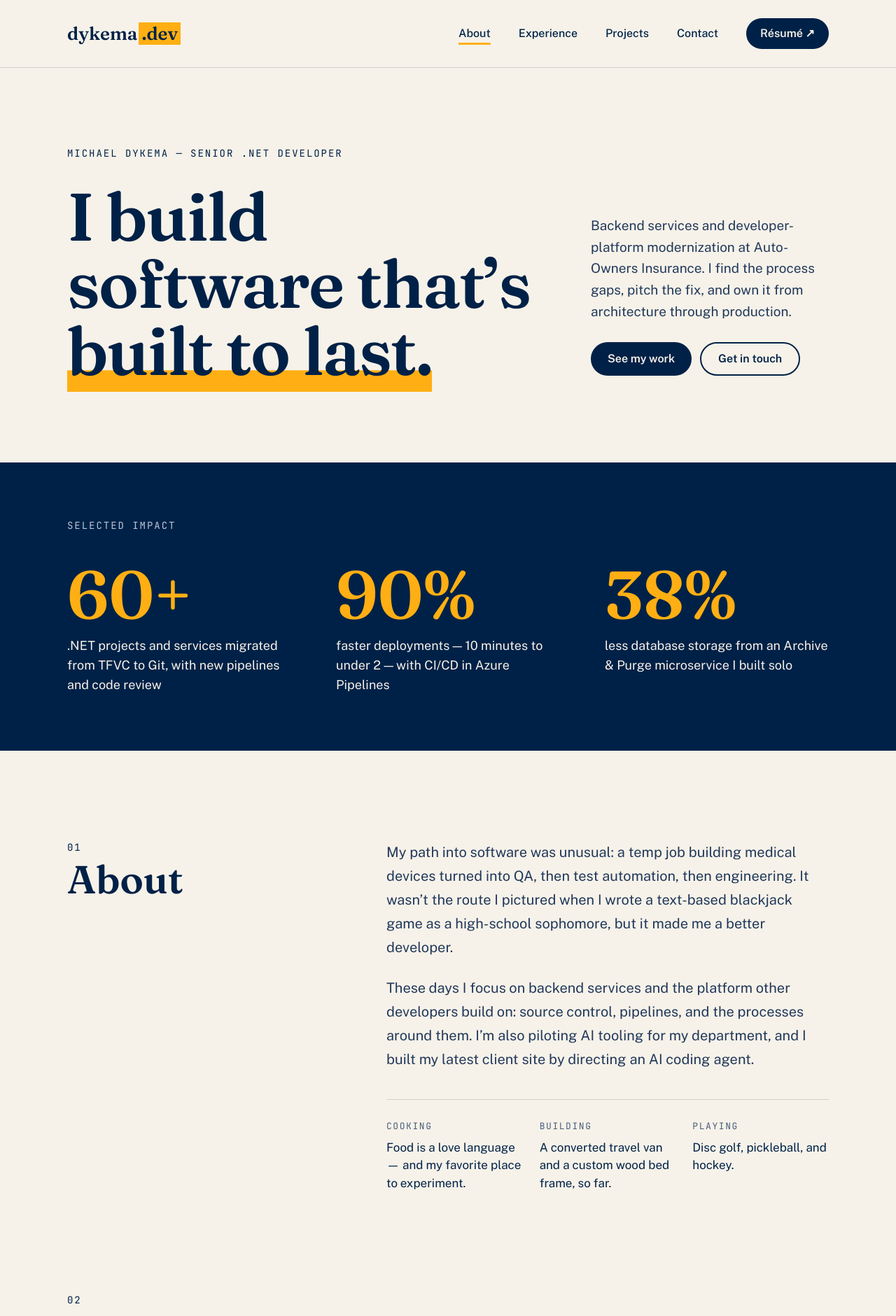
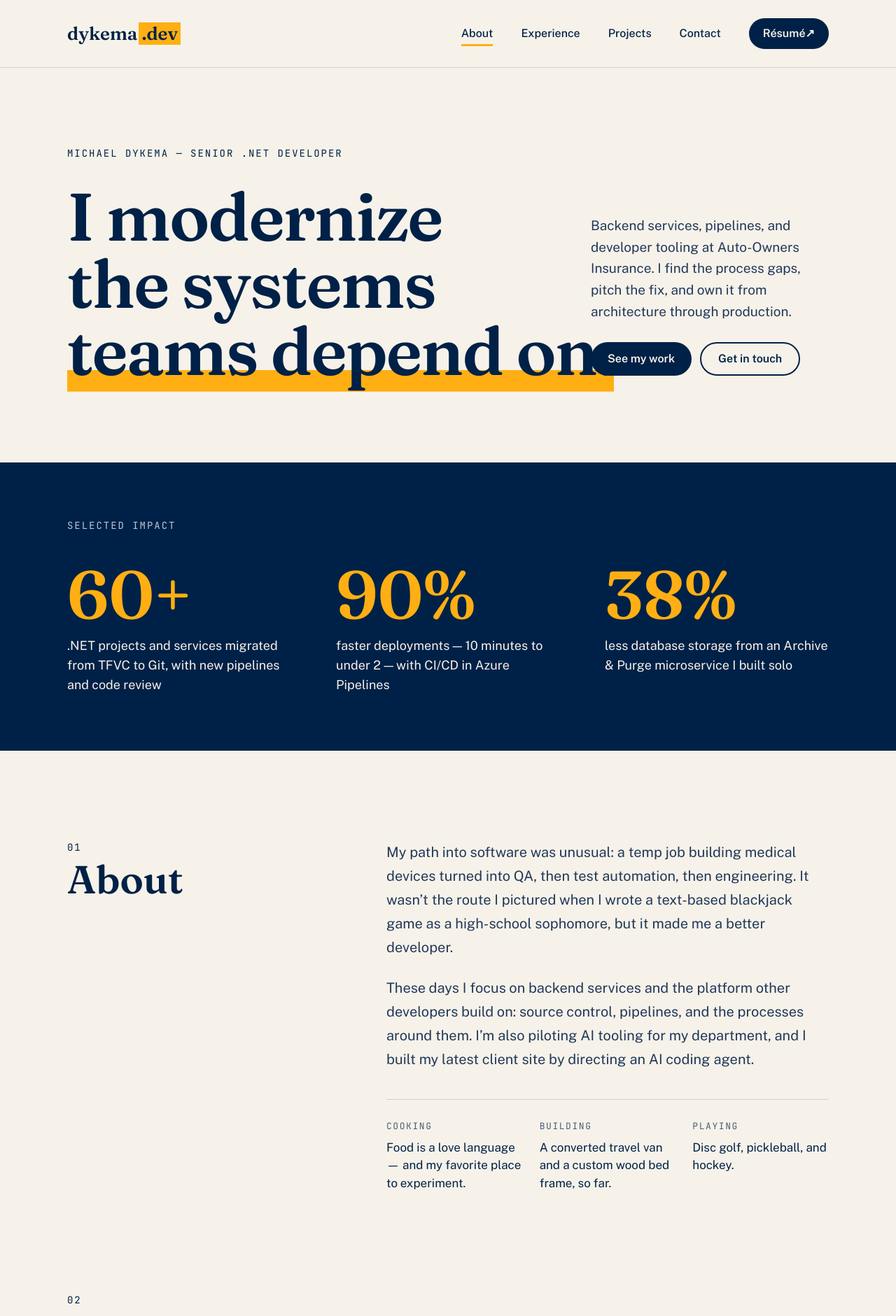
Before and after one commit to HobbesMD/dykema-dev, a SvelteKit app: page / in a window 1280 px wide. Shown: the top 1881 px of the page at 70% size. Built offline with nearby package versions, Linux system fonts and the light colour scheme.

Commit message:
Add animations and change headline

```diff
--- a/src/app.css
+++ b/src/app.css
@@ -44,7 +44,12 @@
 
 	/* Orange highlighter stroke behind a phrase */
 	.marker {
-		box-shadow: inset 0 -0.32em 0 theme(colors.orange);
+		background-image: linear-gradient(theme(colors.orange), theme(colors.orange));
+		background-repeat: no-repeat;
+		background-position: 0 100%;
+		background-size: 100% 0.32em;
+		-webkit-box-decoration-break: clone;
+		box-decoration-break: clone;
 	}
 
 	.bullets {
@@ -56,7 +61,7 @@
 	}
 
 	.btn {
-		@apply inline-flex h-12 items-center justify-center rounded-full px-6 font-semibold transition-colors;
+		@apply inline-flex h-12 items-center justify-center rounded-full px-6 font-semibold transition duration-200 hover:-translate-y-0.5 active:translate-y-0;
 	}
 
 	.btn-ink {
@@ -75,3 +80,125 @@
 		@apply inline-flex items-center rounded-full px-2.5 py-1 font-mono text-xs uppercase tracking-[0.1em];
 	}
 }
+
+/* ---------------------------------------------------------------------------
+   Motion. Plain CSS (outside @layer) so Tailwind never purges it. Everything
+   here is switched off for visitors who ask for reduced motion.
+--------------------------------------------------------------------------- */
+
+:root {
+	--ease-out: cubic-bezier(0.2, 0.7, 0.2, 1);
+}
+
+/* Hero entrance: staggered rise on first paint (pure CSS, no JS needed). */
+@keyframes rise {
+	from {
+		opacity: 0;
+		transform: translateY(14px);
+	}
+	to {
+		opacity: 1;
+		transform: none;
+	}
+}
+
+.rise {
+	animation: rise 0.8s var(--ease-out) both;
+	animation-delay: var(--d, 0ms);
+}
+
+/* Highlighter draws left to right. */
+@keyframes marker-draw {
+	from {
+		background-size: 0% 0.32em;
+	}
+}
+
+.marker-draw {
+	animation: marker-draw 0.9s cubic-bezier(0.6, 0, 0.2, 1) 0.55s both;
+}
+
+/* Scroll reveal. `js` is set by an inline script in app.html, so content is
+   hidden from first paint only when JavaScript runs; `hydrated` is set by the
+   layout. If the app never hydrates, the fallback shows everything after 3s. */
+@keyframes reveal-fallback {
+	to {
+		opacity: 1;
+		transform: none;
+	}
+}
+
+.js [data-reveal] {
+	opacity: 0;
+	transform: translateY(18px);
+	transition:
+		opacity 0.7s var(--ease-out) var(--reveal-delay, 0ms),
+		transform 0.7s var(--ease-out) var(--reveal-delay, 0ms);
+}
+
+.js:not(.hydrated) [data-reveal] {
+	animation: reveal-fallback 0s 3s forwards;
+}
+
+.js [data-reveal].is-visible {
+	opacity: 1;
+	transform: none;
+}
+
+/* Nav underline slides in on hover and for the section in view. */
+.nav-link {
+	position: relative;
+}
+
+.nav-link::after {
+	content: '';
+	position: absolute;
+	left: 0;
+	right: 0;
+	bottom: 2px;
+	height: 3px;
+	background: theme(colors.orange);
+	transform: scaleX(0);
+	transform-origin: left;
+	transition: transform 0.3s var(--ease-out);
+}
+
+.nav-link:hover::after,
+.nav-link.is-active::after {
+	transform: scaleX(1);
+}
+
+/* Arrows nudge the way they point. */
+.arrow-ne,
+.arrow-e {
+	display: inline-block;
+	transition: transform 0.2s var(--ease-out);
+}
+
+a:hover .arrow-ne {
+	transform: translate(2px, -2px);
+}
+
+a:hover .arrow-e {
+	transform: translateX(4px);
+}
+
+@media (prefers-reduced-motion: reduce) {
+	.rise,
+	.marker-draw {
+		animation: none;
+	}
+
+	.js [data-reveal] {
+		opacity: 1;
+		transform: none;
+		transition: none;
+		animation: none;
+	}
+
+	.btn:hover,
+	a:hover .arrow-ne,
+	a:hover .arrow-e {
+		transform: none;
+	}
+}
--- a/src/app.html
+++ b/src/app.html
@@ -5,6 +5,9 @@
 		<link rel="icon" href="%sveltekit.assets%/favicon.ico" />
 		<meta name="viewport" content="width=device-width, initial-scale=1" />
 		<meta name="theme-color" content="#F6F2E9" />
+		<script>
+			document.documentElement.classList.add('js');
+		</script>
 		<link rel="preconnect" href="https://fonts.googleapis.com" />
 		<link rel="preconnect" href="https://fonts.gstatic.com" crossorigin />
 		<link
--- /dev/null
+++ b/src/lib/countUp.svelte
@@ -0,0 +1,44 @@
+<script lang="ts">
+	import { onMount } from 'svelte';
+
+	/** Final number to show; it is rendered as-is on the server and for reduced motion. */
+	export let value: number;
+	export let suffix = '';
+	export let duration = 1400;
+
+	let display = value;
+	let el: HTMLSpanElement;
+
+	onMount(() => {
+		if (matchMedia('(prefers-reduced-motion: reduce)').matches) return;
+
+		display = 0;
+		let frame = 0;
+
+		const observer = new IntersectionObserver(
+			(entries) => {
+				if (!entries.some((entry) => entry.isIntersecting)) return;
+				observer.disconnect();
+
+				const start = performance.now();
+				const tick = (now: number) => {
+					const t = Math.min(1, (now - start) / duration);
+					display = Math.round(value * (1 - Math.pow(1 - t, 3))); // ease-out cubic
+					if (t < 1) frame = requestAnimationFrame(tick);
+				};
+				frame = requestAnimationFrame(tick);
+			},
+			{ threshold: 0.6 }
+		);
+		observer.observe(el);
+
+		return () => {
+			observer.disconnect();
+			cancelAnimationFrame(frame);
+		};
+	});
+</script>
+
+<span bind:this={el} class="tabular-nums" aria-hidden="true">{display}{suffix}</span><span
+	class="sr-only">{value}{suffix}</span
+>
--- a/src/lib/experience.svelte
+++ b/src/lib/experience.svelte
@@ -1,11 +1,14 @@
 <script lang="ts">
 	import type { Job } from '$lib/data/experience';
+	import { reveal } from '$lib/reveal';
 	import SkillList from './skillList.svelte';
 
 	export let job: Job;
 </script>
 
 <article
+	data-reveal
+	use:reveal
 	class="grid gap-4 border-b border-ink/15 py-10 last:border-b-0 md:grid-cols-[180px_minmax(0,1fr)] md:gap-x-10 lg:py-12 xl:grid-cols-[200px_280px_minmax(0,1fr)] xl:gap-12"
 >
 	<p class="font-display text-2xl font-medium leading-tight md:text-3xl lg:text-4xl">
@@ -21,7 +24,7 @@
 					rel="noopener noreferrer"
 					class="decoration-2 underline-offset-4 hover:underline"
 				>
-					{job.company} ↗
+					{job.company} <span class="arrow-ne" aria-hidden="true">↗</span>
 				</a>
 			{:else}
 				{job.company}
--- a/src/lib/header.svelte
+++ b/src/lib/header.svelte
@@ -31,21 +31,21 @@
 				{@const active = onHome && $activeSection === link.id}
 				<a
 					href="/#{link.id}"
-					class="py-2 decoration-orange decoration-[3px] underline-offset-8 hover:underline"
-					class:underline={active}
+					class="nav-link py-2"
+					class:is-active={active}
 					aria-current={active ? 'true' : undefined}
 				>
 					{link.label}
 				</a>
 			{/each}
 			<a href="/resume.pdf" target="_blank" rel="noopener" class="btn btn-ink h-11 px-5">
-				Résumé ↗
+				Résumé <span class="arrow-ne" aria-hidden="true">↗</span>
 			</a>
 		</nav>
 
 		<div class="flex items-center gap-2 md:hidden">
 			<a href="/resume.pdf" target="_blank" rel="noopener" class="btn btn-ink h-11 px-4 text-sm">
-				Résumé ↗
+				Résumé <span class="arrow-ne" aria-hidden="true">↗</span>
 			</a>
 			<button
 				type="button"
--- /dev/null
+++ b/src/lib/reveal.ts
@@ -0,0 +1,33 @@
+import type { Action } from 'svelte/action';
+
+/**
+ * Fades an element up the first time it scrolls into view.
+ * Pair with a `data-reveal` attribute in the markup so the element is hidden
+ * from first paint (see the reveal rules in app.css). The optional parameter
+ * is a delay in milliseconds, for staggering siblings.
+ */
+export const reveal: Action<HTMLElement, number | undefined> = (node, delay = 0) => {
+	node.style.setProperty('--reveal-delay', `${delay}ms`);
+
+	if (!('IntersectionObserver' in window)) {
+		node.classList.add('is-visible');
+		return;
+	}
+
+	const observer = new IntersectionObserver(
+		(entries) => {
+			if (entries.some((entry) => entry.isIntersecting)) {
+				node.classList.add('is-visible');
+				observer.disconnect();
+			}
+		},
+		{ rootMargin: '0px 0px -8% 0px', threshold: 0.1 }
+	);
+	observer.observe(node);
+
+	return {
+		destroy() {
+			observer.disconnect();
+		}
+	};
+};
--- a/src/routes/+layout.svelte
+++ b/src/routes/+layout.svelte
@@ -1,7 +1,11 @@
 <script>
+	import { onMount } from 'svelte';
 	import '../app.css';
 	import Header from '$lib/header.svelte';
 	import Footer from '$lib/footer.svelte';
+
+	// Tells app.css the app is live, so scroll-reveal elements wait for their observer.
+	onMount(() => document.documentElement.classList.add('hydrated'));
 </script>
 
 <a
--- a/src/routes/+page.svelte
+++ b/src/routes/+page.svelte
@@ -6,17 +6,24 @@
 	import SectionHeading from '$lib/sectionHeading.svelte';
 	import ContactForm from '$lib/contactForm.svelte';
 	import DockArt from '$lib/dockArt.svelte';
+	import CountUp from '$lib/countUp.svelte';
+	import { reveal } from '$lib/reveal';
 
 	const description =
-		'Michael Dykema is a senior .NET developer focused on backend services and developer-platform modernization — Git migrations, CI/CD, and services built to last.';
+		'Michael Dykema is a senior .NET developer focused on backend services and developer-platform modernization — Git migrations, CI/CD, and the systems teams depend on.';
 
 	const impact = [
 		{
-			figure: '60+',
+			value: 60,
+			suffix: '+',
 			label: '.NET projects and services migrated from TFVC to Git, with new pipelines and code review'
 		},
-		{ figure: '90%', label: 'faster deployments — 10 minutes to under 2 — with CI/CD in Azure Pipelines' },
-		{ figure: '38%', label: 'less database storage from an Archive & Purge microservice I built solo' }
+		{
+			value: 90,
+			suffix: '%',
+			label: 'faster deployments — 10 minutes to under 2 — with CI/CD in Azure Pipelines'
+		},
+		{ value: 38, suffix: '%', label: 'less database storage from an Archive & Purge microservice I built solo' }
 	];
 
 	const interests = [
@@ -63,20 +70,22 @@
 	aria-labelledby="hero-heading"
 >
 	<div class="flex flex-col gap-6 md:gap-8">
-		<p class="kicker">Michael Dykema — Senior .NET Developer</p>
+		<p class="kicker rise">Michael Dykema — Senior .NET Developer</p>
 		<h1
 			id="hero-heading"
-			class="font-display text-[44px] font-semibold leading-[1.04] tracking-[-0.02em] sm:text-6xl md:text-7xl lg:text-8xl min-[1400px]:text-[112px] min-[1400px]:leading-[1.02]"
+			style="--d: 90ms"
+			class="rise font-display text-[34px] font-semibold leading-[1.04] tracking-[-0.02em] min-[375px]:text-[40px] sm:text-6xl md:text-7xl lg:text-8xl min-[1400px]:text-[112px] min-[1400px]:leading-[1.02]"
 		>
-			I build software that’s <span class="marker">built to last.</span>
+			<span class="block text-balance">I modernize the systems</span>
+			<span class="marker marker-draw whitespace-nowrap">teams depend on.</span>
 		</h1>
 	</div>
 	<div class="flex max-w-[560px] flex-col gap-7 xl:pb-3">
-		<p class="text-lg leading-relaxed text-ink-soft md:text-[19px]">
-			Backend services and developer-platform modernization at Auto-Owners Insurance. I find the
-			process gaps, pitch the fix, and own it from architecture through production.
+		<p class="rise text-lg leading-relaxed text-ink-soft md:text-[19px]" style="--d: 220ms">
+			Backend services, pipelines, and developer tooling at Auto-Owners Insurance. I find the process
+			gaps, pitch the fix, and own it from architecture through production.
 		</p>
-		<div class="flex flex-wrap gap-3">
+		<div class="rise flex flex-wrap gap-3" style="--d: 320ms">
 			<a href="#experience" class="btn btn-ink">See my work</a>
 			<a href="#contact" class="btn btn-outline">Get in touch</a>
 		</div>
@@ -86,12 +95,12 @@
 <!-- Impact band -->
 <div class="bg-ink text-paper">
 	<div class="wrap flex flex-col gap-10 py-16 md:py-20">
-		<h2 class="kicker text-mist">Selected impact</h2>
+		<h2 class="kicker text-mist" data-reveal use:reveal>Selected impact</h2>
 		<div class="grid gap-10 sm:grid-cols-3 sm:gap-8 lg:gap-16">
-			{#each impact as item}
-				<div class="flex flex-col gap-3">
+			{#each impact as item, i}
+				<div class="flex flex-col gap-3" data-reveal use:reveal={i * 120}>
 					<p class="font-display text-6xl font-semibold leading-none text-orange md:text-7xl lg:text-8xl">
-						{item.figure}
+						<CountUp value={item.value} suffix={item.suffix} />
 					</p>
 					<p class="text-base leading-normal md:text-lg">{item.label}</p>
 				</div>
@@ -101,7 +110,7 @@
 </div>
 
 <!-- About -->
-<section id="about" class="wrap grid gap-8 pt-24 md:pt-28 lg:grid-cols-[240px_minmax(0,1fr)] lg:gap-12 lg:pt-32 xl:grid-cols-[360px_minmax(0,1fr)] xl:gap-24">
+<section id="about" data-reveal use:reveal class="wrap grid gap-8 pt-24 md:pt-28 lg:grid-cols-[240px_minmax(0,1fr)] lg:gap-12 lg:pt-32 xl:grid-cols-[360px_minmax(0,1fr)] xl:gap-24">
 	<SectionHeading number="01" title="About" />
 	<div class="flex max-w-[760px] flex-col gap-6">
 		<p class="text-lg leading-relaxed text-ink-soft md:text-xl md:leading-[1.7]">
@@ -127,9 +136,9 @@
 
 <!-- Experience -->
 <section id="experience" class="wrap pt-24 md:pt-28 lg:pt-36">
-	<div class="flex flex-wrap items-end justify-between gap-4 border-b-2 border-ink pb-7">
+	<div class="flex flex-wrap items-end justify-between gap-4 border-b-2 border-ink pb-7" data-reveal use:reveal>
 		<SectionHeading number="02" title="Experience" />
-		<a href="/resume.pdf" target="_blank" rel="noopener" class="link text-[17px]">Full résumé (PDF) ↗</a>
+		<a href="/resume.pdf" target="_blank" rel="noopener" class="link text-[17px]">Full résumé (PDF) <span class="arrow-ne" aria-hidden="true">↗</span></a>
 	</div>
 	<div>
 		{#each jobs as job}
@@ -140,10 +149,12 @@
 
 <!-- Projects -->
 <section id="projects" class="wrap pt-20 md:pt-24 lg:pt-28">
-	<SectionHeading number="03" title="Projects" />
+	<div data-reveal use:reveal><SectionHeading number="03" title="Projects" /></div>
 	<div class="mt-10 flex flex-col gap-8">
 		<article
-			class="grid overflow-hidden rounded-2xl border-2 border-ink bg-white xl:grid-cols-[minmax(0,1.1fr)_minmax(0,1fr)]"
+			data-reveal
+			use:reveal
+			class="group grid overflow-hidden rounded-2xl border-2 border-ink bg-white xl:grid-cols-[minmax(0,1.1fr)_minmax(0,1fr)]"
 		>
 			<div
 				class="relative aspect-[4/3] border-b-2 border-ink bg-ink md:aspect-[16/10] xl:aspect-auto xl:min-h-[520px] xl:border-b-0 xl:border-r-2"
@@ -154,7 +165,7 @@
 						alt="The Fresh Coast Dock & Lift homepage"
 						width="1200"
 						height="984"
-						class="absolute inset-0 h-full w-full object-cover object-left-top"
+						class="absolute inset-0 h-full w-full object-cover object-left-top transition-transform duration-700 ease-out group-hover:scale-[1.03] motion-reduce:transition-none motion-reduce:group-hover:scale-100"
 						loading="lazy"
 					/>
 				{:else}
@@ -183,20 +194,22 @@
 					<span class="sr-only">Stack: </span>Next.js · TypeScript · Tailwind · Sanity · Resend · Vercel
 				</p>
 				<div class="mt-auto flex flex-wrap gap-x-6 gap-y-2 pt-2 text-[17px]">
-					<a href="/projects/fresh-coast" class="link">Read the case study →</a>
+					<a href="/projects/fresh-coast" class="link">Read the case study <span class="arrow-e" aria-hidden="true">→</span></a>
 					<a
 						href="https://www.freshcoastdockandlift.com"
 						target="_blank"
 						rel="noopener noreferrer"
 						class="link"
 					>
-						Visit site ↗
+						Visit site <span class="arrow-ne" aria-hidden="true">↗</span>
 					</a>
 				</div>
 			</div>
 		</article>
 
 		<article
+			data-reveal
+			use:reveal={100}
 			class="flex flex-col gap-5 rounded-2xl border-2 border-ink bg-white p-7 md:flex-row md:items-center md:justify-between md:gap-10 md:px-10 md:py-8"
 		>
 			<div class="flex flex-col gap-2.5">
@@ -215,7 +228,7 @@
 				rel="noopener noreferrer"
 				class="link shrink-0 text-[17px]"
 			>
-				View on GitHub ↗
+				View on GitHub <span class="arrow-ne" aria-hidden="true">↗</span>
 			</a>
 		</article>
 	</div>
@@ -225,6 +238,8 @@
 <div class="wrap pt-24 md:pt-28 lg:pt-36">
 	<section
 		id="contact"
+		data-reveal
+		use:reveal
 		class="grid gap-10 rounded-3xl bg-orange p-7 sm:p-12 xl:grid-cols-[minmax(0,1fr)_minmax(0,500px)] xl:gap-20 xl:p-20"
 		aria-labelledby="contact-heading"
 	>
@@ -237,8 +252,8 @@
 				Questions, opportunities, or a good disc golf course recommendation — send a note.
 			</p>
 			<div class="mt-auto flex gap-7 text-[17px]">
-				<a href="https://www.linkedin.com/in/michaeldykema/" target="_blank" rel="noopener noreferrer" class="link hover:decoration-ink">LinkedIn ↗</a>
-				<a href="https://github.com/HobbesMD" target="_blank" rel="noopener noreferrer" class="link hover:decoration-ink">GitHub ↗</a>
+				<a href="https://www.linkedin.com/in/michaeldykema/" target="_blank" rel="noopener noreferrer" class="link hover:decoration-ink">LinkedIn <span class="arrow-ne" aria-hidden="true">↗</span></a>
+				<a href="https://github.com/HobbesMD" target="_blank" rel="noopener noreferrer" class="link hover:decoration-ink">GitHub <span class="arrow-ne" aria-hidden="true">↗</span></a>
 			</div>
 		</div>
 		<ContactForm />
```
Also changed, not shown: src/routes/projects/fresh-coast/+page.svelte (+13 -8 lines).
